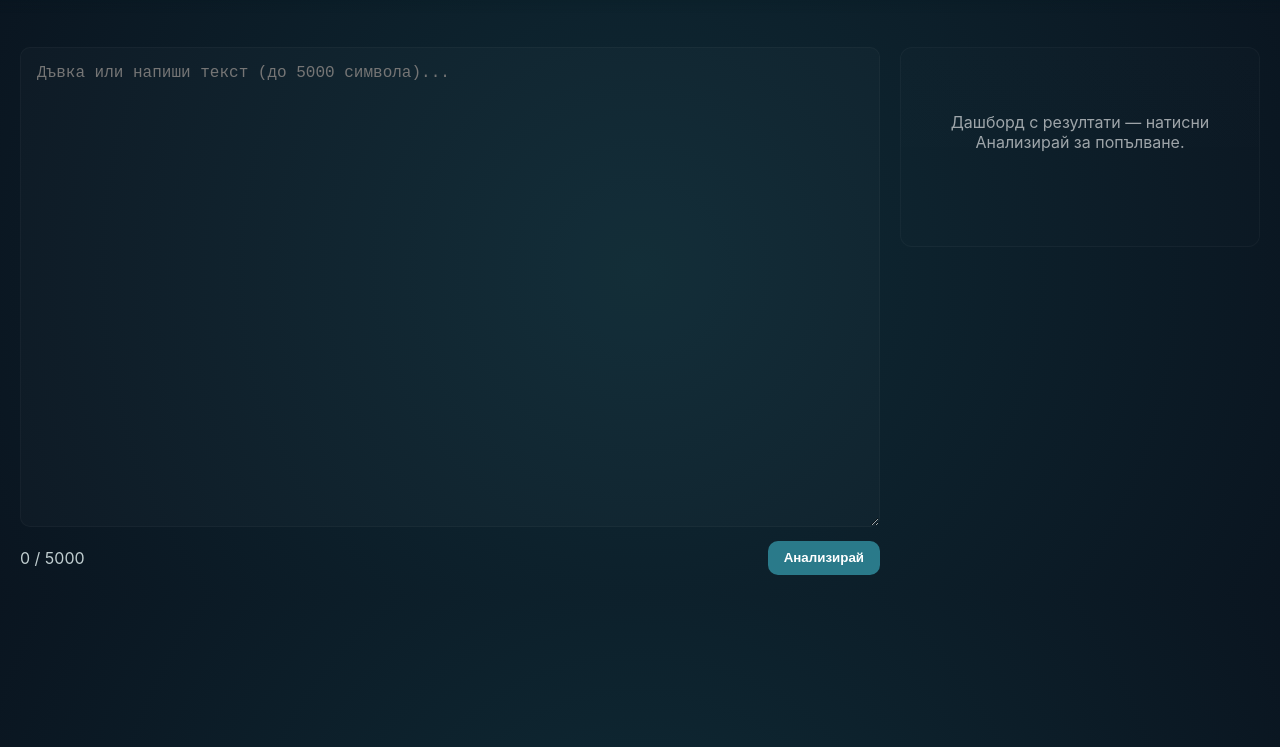
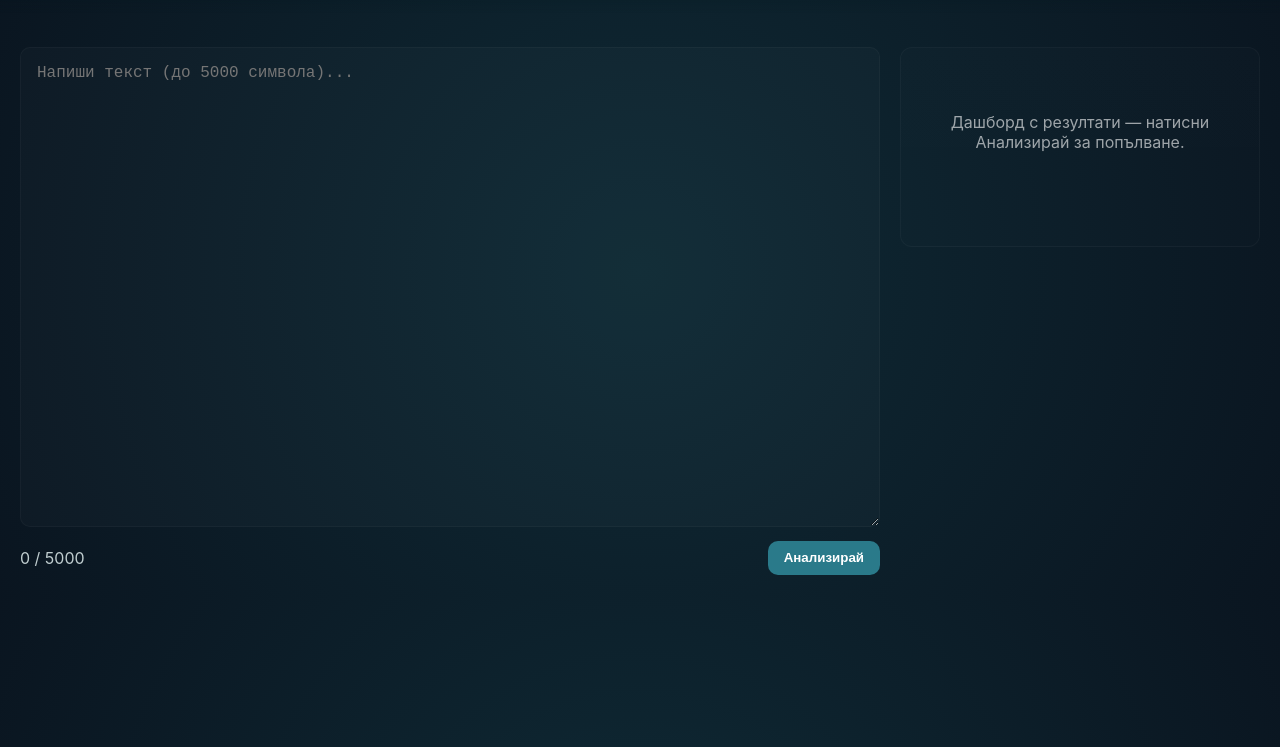
Before and after one commit to Mitko3030/FactCheck, a website: page Frontend/TextCheck.html in a window 1280 px wide. Shown: the part 53-800 px from the top of the page. Drawn offline with Linux system fonts and the light colour scheme.

Commit message:
Update TextCheck.html

```diff
--- a/Frontend/TextCheck.html
+++ b/Frontend/TextCheck.html
@@ -15,7 +15,7 @@
   <main class="tc-main">
     <section class="col-left">
       <label for="longtext" class="sr-only"> Напиши текст (максимум 5000 символа)</label>
-      <textarea id="longtext" maxlength="5000" placeholder="Дъвка или напиши текст (до 5000 символа)..."></textarea>
+      <textarea id="longtext" maxlength="5000" placeholder="Напиши текст (до 5000 символа)..."></textarea>
 
       <div class="controls">
         <span id="charcount">0 / 5000</span>
```
